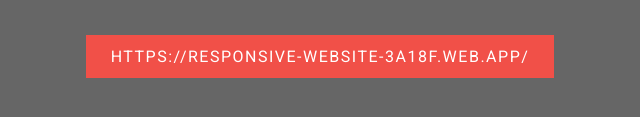
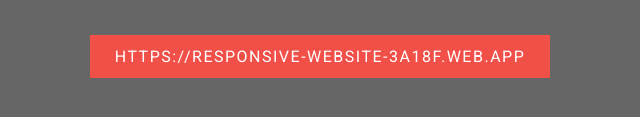
Before and after one commit to Gmdbelema/Gmdbelema.github.io, a plain HTML site: page index.html in a window 1280 px wide. Shown: the part 515-632 px from the top of the page, 320-960 px from the left. Drawn offline with Linux system fonts and the light colour scheme; files that its build step writes are made by us from their sources; files whose address does not match are found by name.

Commit message:
html files

```diff
--- a/index.html
+++ b/index.html
@@ -27,7 +27,7 @@
 						App that is designed to show case an individual career
 						 page with a means of communication through
 						  Links other than a mailing address.</p>
-					<a href="" class="btn">https://responsive-website-3a18f.web.app/</a>
+					<a href="" class="btn">https://responsive-website-3a18f.web.app</a>
 				</div>
 			</div>
 		</section>
```
